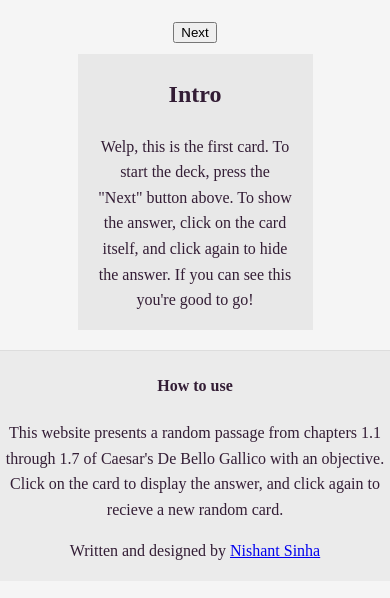
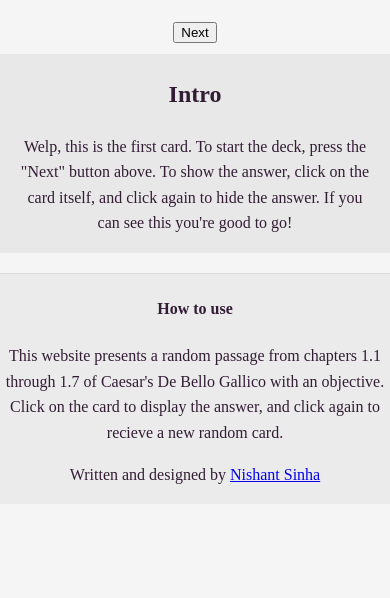
Before and after one commit to Nishnha/Cards, a plain HTML site: page index.html in a window 390 px wide. Shown: the part 142-740 px from the top of the page. Drawn offline with nearby package versions, Linux system fonts and the light colour scheme; files that its build step writes are made by us from their sources.

Commit message:
Added better phone resolution support.
Added media queries for max and min width.

```diff
--- a/index.html
+++ b/index.html
@@ -4,8 +4,9 @@
     <meta charset="UTF-8">
     <meta name="viewport" content="width=device-width, initial-scale=1.0">
     <title>WaltinoCards</title>
-<link rel="stylesheet" type="text/css" href="desktop.css">
-<script src="https://ajax.googleapis.com/ajax/libs/jquery/2.1.4/jquery.min.js"></script>
+    <link href="/css/phone.css" rel="stylesheet" media="(max-width: 768px)">
+    <link rel="stylesheet" type="text/css" href="desktop.css" media="(min-width: 769px)">
+    <script src="https://ajax.googleapis.com/ajax/libs/jquery/2.1.4/jquery.min.js"></script>
 </head>
 
 <body>
--- /dev/null
+++ b/phone.css
@@ -0,0 +1,37 @@
+body {
+    padding: 0;
+    margin: 0 auto;
+    text-align: center;
+    background-color: #f5f5f5;
+    font: normal 16px "Poly" georgia serif;
+    line-height:1.6;
+    padding-top: 4%;
+    -webkit-text-size-adjust: 100%;
+    -ms-text-size-adjust: 100%;
+    -webkit-font-smoothing: subpixel-antialiased;
+    color: rgb(51, 29, 53);
+}
+
+
+li {
+    list-style: none;
+}
+
+.card {
+    margin: 10px auto;
+    max-width: 98%;
+    margin-bottom: 20px;
+    padding: 0;
+    background-color: rgba(221, 221, 221, 0.52);
+    padding: 1px 20px;
+}
+
+.hidden {
+    display: none;
+}
+
+.footer {
+    border-top: solid 1px #dddddd;
+    padding: 1px;
+    background-color: #ebebeb;
+}
```
